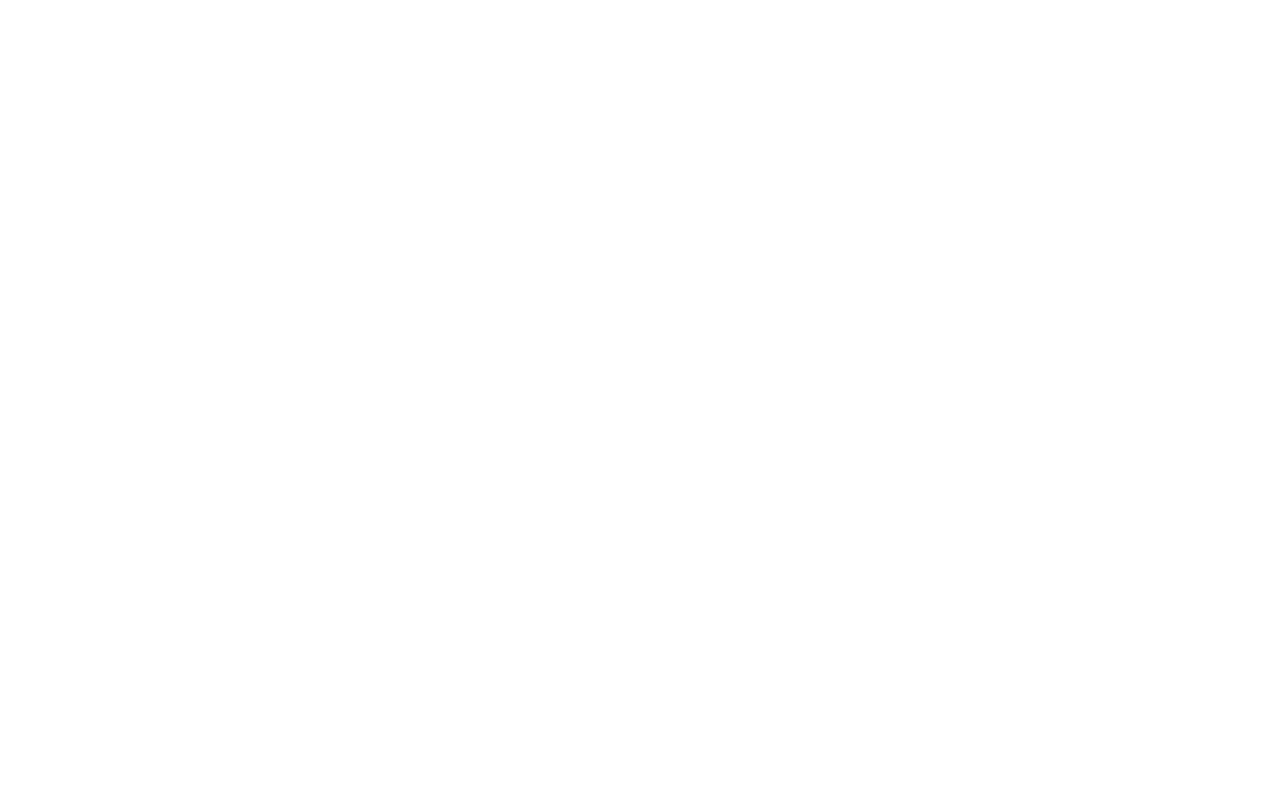
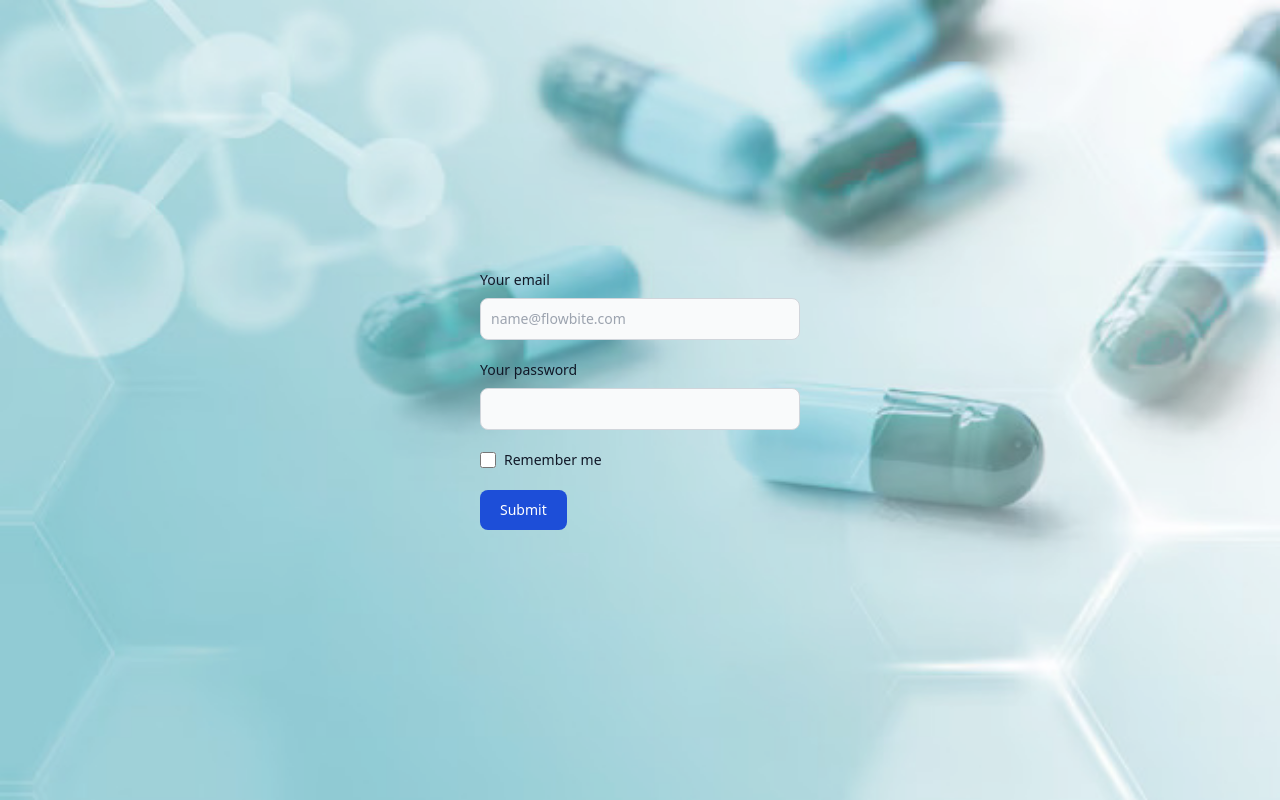
Before and after one commit to farhan-jabil/pharma-link, a React (Create React App) app: page / in a window 1280 px wide. Built offline with nearby package versions, Linux system fonts and the light colour scheme.

Commit message:
working on login page

```diff
--- a/package.json
+++ b/package.json
@@ -8,6 +8,7 @@
     "@testing-library/user-event": "^13.5.0",
     "react": "^18.2.0",
     "react-dom": "^18.2.0",
+    "react-router-dom": "^6.22.3",
     "react-scripts": "5.0.1",
     "web-vitals": "^2.1.4"
   },
--- a/src/App.css
+++ b/src/App.css
@@ -1,38 +1,12 @@
-.App {
-  text-align: center;
+.login_page::before {
+    content: "";
+    background-image: url(../src/images/login_signup_bg.jpg);
+    /* background-size: cover; */
+    background-size: 100vw 100vh;
+    position: absolute;
+    top: 0px;
+    right: 0px;
+    bottom: 0px;
+    left: 0px;
+    opacity: 0.75;
 }
-
-.App-logo {
-  height: 40vmin;
-  pointer-events: none;
-}
-
-@media (prefers-reduced-motion: no-preference) {
-  .App-logo {
-    animation: App-logo-spin infinite 20s linear;
-  }
-}
-
-.App-header {
-  background-color: #282c34;
-  min-height: 100vh;
-  display: flex;
-  flex-direction: column;
-  align-items: center;
-  justify-content: center;
-  font-size: calc(10px + 2vmin);
-  color: white;
-}
-
-.App-link {
-  color: #61dafb;
-}
-
-@keyframes App-logo-spin {
-  from {
-    transform: rotate(0deg);
-  }
-  to {
-    transform: rotate(360deg);
-  }
-}
--- a/src/App.js
+++ b/src/App.js
@@ -1,10 +1,15 @@
-
 import './App.css';
+import { BrowserRouter as Router, Routes, Route } from "react-router-dom";
+import Login from './pages/login/Login';
 
 function App() {
   return (
     <>
-
+     <Router>
+      <Routes>
+        <Route path="/" element={<Login/>}/>
+      </Routes>
+     </Router>
     </>
   );
 }
--- /dev/null
+++ b/src/pages/login/Login.js
@@ -0,0 +1,66 @@
+import React from "react";
+
+const Login = () => {
+  return (
+    <div className="login_page relative flex justify-center items-center h-screen w-screen">
+      <div className="w-[25%] relative">
+        <form className="mx-auto">
+          <div className="mb-5">
+            <label
+              htmlFor="email"
+              className="block mb-2 text-sm font-medium text-gray-900 dark:text-white"
+            >
+              Your email
+            </label>
+            <input
+              type="email"
+              id="email"
+              className="bg-gray-50 border border-gray-300 text-gray-900 text-sm rounded-lg focus:ring-blue-500 focus:border-blue-500 block w-full p-2.5 dark:bg-gray-700 dark:border-gray-600 dark:placeholder-gray-400 dark:text-white dark:focus:ring-blue-500 dark:focus:border-blue-500"
+              placeholder="name@flowbite.com"
+              required
+            />
+          </div>
+          <div className="mb-5">
+            <label
+              htmlFor="password"
+              className="block mb-2 text-sm font-medium text-gray-900 dark:text-white"
+            >
+              Your password
+            </label>
+            <input
+              type="password"
+              id="password"
+              className="bg-gray-50 border border-gray-300 text-gray-900 text-sm rounded-lg focus:ring-blue-500 focus:border-blue-500 block w-full p-2.5 dark:bg-gray-700 dark:border-gray-600 dark:placeholder-gray-400 dark:text-white dark:focus:ring-blue-500 dark:focus:border-blue-500"
+              required
+            />
+          </div>
+          <div className="flex items-start mb-5">
+            <div className="flex items-center h-5">
+              <input
+                id="remember"
+                type="checkbox"
+                value=""
+                className="w-4 h-4 border border-gray-300 rounded bg-gray-50 focus:ring-3 focus:ring-blue-300 dark:bg-gray-700 dark:border-gray-600 dark:focus:ring-blue-600 dark:ring-offset-gray-800 dark:focus:ring-offset-gray-800"
+                required
+              />
+            </div>
+            <label
+              htmlFor="remember"
+              className="ms-2 text-sm font-medium text-gray-900 dark:text-gray-300"
+            >
+              Remember me
+            </label>
+          </div>
+          <button
+            type="submit"
+            className="text-white bg-blue-700 hover:bg-blue-800 focus:ring-4 focus:outline-none focus:ring-blue-300 font-medium rounded-lg text-sm w-full sm:w-auto px-5 py-2.5 text-center dark:bg-blue-600 dark:hover:bg-blue-700 dark:focus:ring-blue-800"
+          >
+            Submit
+          </button>
+        </form>
+      </div>
+    </div>
+  );
+};
+
+export default Login;
--- /dev/null
+++ b/src/utils/images.js
@@ -0,0 +1,4 @@
+
+
+export const images = {
+}
```
Also changed, not shown: src/images/login_signup_bg.jpg (added), src/utils/demo_data.js (added), 1 other file (tests, documents, lock files or other folders).
